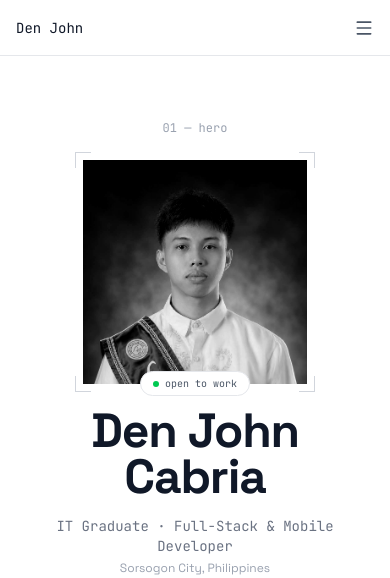
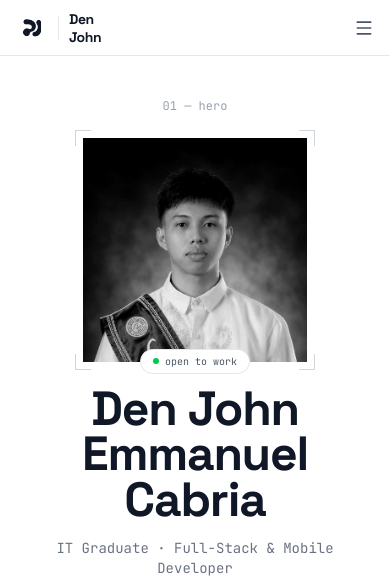
Before and after one commit to mawi1C/denn-portfolio, a React (Vite) app: page / in a window 390 px wide. Shown: the top 578 px of the page. Built offline with nearby package versions, Linux system fonts and the light colour scheme; no server answers; the database is empty.

Commit message:
added and fix some issues

```diff
--- a/index.html
+++ b/index.html
@@ -2,12 +2,15 @@
 <html lang="en">
   <head>
     <meta charset="UTF-8" />
-    <link rel="icon" type="image/svg+xml" href="/favicon.svg" />
+
+    <!-- FIX: Added id attribute to match your JS hook selector -->
+    <link id="dynamic-favicon" rel="icon" type="image/png" href="./src/assets/favicon.png" />
+
     <meta name="viewport" content="width=device-width, initial-scale=1.0" />
     <link rel="preconnect" href="https://fonts.googleapis.com">
     <link rel="preconnect" href="https://fonts.gstatic.com" crossorigin>
     <link href="https://fonts.googleapis.com/css2?family=Space+Grotesk:wght@400;500;700&family=JetBrains+Mono:wght@400;500&display=swap" rel="stylesheet">
-    <title>my-portfolio</title>
+    <title>Den John — Portfolio</title>
   </head>
   <body>
     <div id="root"></div>
--- a/src/App.jsx
+++ b/src/App.jsx
@@ -1,4 +1,5 @@
-import { Routes, Route } from 'react-router-dom'
+import { Routes, Route, useLocation } from 'react-router-dom' // FIX: Imported useLocation
+import { useEffect } from 'react'                           // FIX: Imported useEffect
 import Layout from './components/Layout'
 import Home from './pages/Home'
 import SkillsPage from './pages/SkillsPage'
@@ -12,6 +13,22 @@ import CertificatesPage from './pages/CertificatesPage'
 
 function App() {
   useScrollToHash()
+  const location = useLocation() // Track path changes
+
+  // Dynamic Tab Title Updater
+  useEffect(() => {
+    const routeTitles = {
+      '/': 'Den John — Portfolio',
+      '/skills': 'Den John — Tech Stack',
+      '/projects': 'Den John — Projects',
+      '/experience': 'Den John — Experience',
+      '/chat': 'Den John — Community Chat',
+      '/certificates': 'Den John — Certificates'
+    }
+
+    // Fallback to baseline if path isn't explicitly listed
+    document.title = routeTitles[location.pathname] || 'Den John — Portfolio'
+  }, [location])
 
   return (
     <Layout>
--- a/src/components/Sidebar.jsx
+++ b/src/components/Sidebar.jsx
@@ -7,8 +7,12 @@ import { useScrollProgress } from '../hooks/useScrollProgress'
 import { useMobileMenu } from '../hooks/useMobileMenu'
 import ViewerBadge from './ViewerBadge'
 
+// 1. IMPORT YOUR LOGO GRAPHIC VARIATIONS HERE
+import logoDark from '../assets/favicon.png'
+import logoWhite from '../assets/favicon-white.png'
+
 export default function Sidebar() {
-  const { mode, setMode } = useTheme()
+  const { mode, setMode, resolvedTheme } = useTheme() // Added resolvedTheme here
   const location = useLocation()
   const isHome = location.pathname === '/'
   const scrollProgress = useScrollProgress()
@@ -53,7 +57,32 @@ export default function Sidebar() {
     window.dispatchEvent(new KeyboardEvent('keydown', { key: 'g', ctrlKey: true }))
   }
 
-  // FIXED: Changed from uppercase Component to lowercase helper function
+  // DYNAMIC RESPONSIVE LOGO RENDERER (Fixed vertical spacing gap)
+  const renderLogo = (isMobile = false) => (
+    <Link
+      to="/#hero"
+      className={`flex items-center gap-2.5 text-gray-900 dark:text-white hover:opacity-80 transition-opacity select-none ${isMobile ? '' : 'mb-8'}`}
+    >
+      {/* Dynamic graphic emblem */}
+      <img
+        src={resolvedTheme === 'dark' ? logoWhite : logoDark}
+        alt="DJ Monogram"
+        className={isMobile ? "w-8 h-8 object-contain" : "w-10 h-10 object-contain"}
+      />
+
+      {/* Vertical divider line */}
+      <div className={`w-[1px] bg-gray-200 dark:bg-white/10 ${isMobile ? 'h-6' : 'h-8'}`} />
+
+      {/* Dual line layout text branding */}
+      {/* FIX: Dropped leading from 1.05 to 0.85 to collapse font padding boxes */}
+      <div className="flex flex-col justify-center font-sans font-bold tracking-tight text-left leading-[0.85]">
+        <span className={isMobile ? "text-sm" : "text-base"}>Den</span>
+        {/* FIX: Applied a small negative margin to perfectly pull John upward */}
+        <span className={isMobile ? "text-sm -mt-0.5" : "text-base -mt-2"}>John</span>
+      </div>
+    </Link>
+  )
+
   const renderNavList = () => (
     <nav className="flex flex-col gap-1 flex-1">
       {navItems.map((item) => {
@@ -65,13 +94,9 @@ export default function Sidebar() {
             onClick={() => setIsOpen(false)}
             className={({ isActive }) => {
               const active = item.hash ? isHashActive : isActive
-
-              // Applied the iOS fluid curve: cubic-bezier(0.25, 1, 0.5, 1) with a 500ms duration
               const base = 'group relative flex items-center gap-3 pr-3 py-1.5 rounded-lg text-xs font-mono transition-all duration-500 ease-[cubic-bezier(0.25,1,0.5,1)] '
-
               const activeClasses = 'text-gray-900 dark:text-white bg-gray-100 dark:bg-white/5 pl-4'
               const inactiveClasses = 'text-gray-400 dark:text-gray-500 hover:text-gray-700 dark:hover:text-gray-300 hover:translate-x-0.5 pl-0'
-
               return base + (active ? activeClasses : inactiveClasses)
             }}
           >
@@ -80,7 +105,6 @@ export default function Sidebar() {
               const barClasses = active ? 'opacity-100 scale-100' : 'opacity-0 scale-75'
               return (
                 <>
-                  {/* Matched the indicator bar to use the exact same iOS curve and duration */}
                   <span className={`absolute left-0 top-1/2 -translate-y-1/2 w-0.5 h-4 rounded-full bg-gray-900 dark:bg-white transition-all duration-500 ease-[cubic-bezier(0.25,1,0.5,1)] ${barClasses}`} />
                   <item.icon size={14} className="flex-shrink-0" />
                   <span className="flex-1">{item.label}</span>
@@ -94,7 +118,6 @@ export default function Sidebar() {
     </nav>
   )
 
-  // FIXED: Changed from uppercase Component to lowercase helper function
   const renderFooterContent = () => (
     <div className="space-y-4">
       <div className="pb-4 border-b border-gray-200 dark:border-white/10">
@@ -158,9 +181,8 @@ export default function Sidebar() {
     <>
       {/* Mobile top bar */}
       <div className="md:hidden fixed top-0 left-0 right-0 h-14 bg-white dark:bg-gray-950 border-b border-gray-200 dark:border-white/10 flex items-center justify-between px-4 z-40">
-        <Link to="/#hero" className="font-mono text-sm text-gray-900 dark:text-white">
-          Den John
-        </Link>
+        {/* FIX: Replaced custom text element with the modular responsive logo component */}
+        {renderLogo(true)}
         <button
           onClick={() => setIsOpen(true)}
           aria-label="Open menu"
@@ -190,11 +212,9 @@ export default function Sidebar() {
           </button>
         </div>
 
-        {/* FIXED: Called as a function instead of a component */}
         {renderNavList()}
 
         <div className="flex flex-col gap-1 mt-2">
-          {/* Added pl-4 here too for matching icon alignment */}
           <button
             onClick={() => { triggerAMA(); setIsOpen(false) }}
             className="flex items-center gap-3 pl-4 pr-3 py-2 rounded-lg text-xs font-mono text-gray-400 dark:text-gray-500 hover:text-gray-700 dark:hover:text-gray-300 hover:translate-x-0.5 transition-all duration-200"
@@ -216,7 +236,6 @@ export default function Sidebar() {
           <p className="text-xs font-mono text-gray-500 dark:text-gray-400">building this portfolio</p>
         </div>
 
-        {/* FIXED: Called as a function instead of a component */}
         {renderFooterContent()}
       </div>
 
@@ -225,12 +244,10 @@ export default function Sidebar() {
         className="hidden md:flex fixed top-0 left-0 h-screen w-64 border-r border-gray-200 dark:border-white/10 bg-white dark:bg-gray-950 flex-col p-6 transition-colors"
         style={{ animation: 'fadeInUp 0.4s ease-out' }}
       >
-        <Link to="/#hero" className="font-mono text-sm text-gray-900 dark:text-white mb-8 hover:opacity-70 transition">
-          Den John
-        </Link>
+        {/* FIX: Replaced desktop layout branding header with standard logo component */}
+        {renderLogo(false)}
 
         <div className="flex gap-3">
-          {/* FIXED: Called as a function instead of a component */}
           {renderNavList()}
           <div className="relative w-1 bg-gray-100 dark:bg-white/5 rounded-full flex-shrink-0">
             <div
@@ -252,7 +269,6 @@ export default function Sidebar() {
         </div>
 
         <div className="mt-auto">
-          {/* FIXED: Called as a function instead of a component */}
           {renderFooterContent()}
         </div>
       </aside>
--- a/src/hooks/useTheme.js
+++ b/src/hooks/useTheme.js
@@ -1,4 +1,7 @@
 import { useEffect, useState } from 'react'
+// 1. Import both favicon assets directly (Adjust relative paths if necessary)
+import faviconDark from '../assets/favicon.png'
+import faviconWhite from '../assets/favicon-white.png'
 
 function getSystemTheme() {
   return window.matchMedia && window.matchMedia('(prefers-color-scheme: dark)').matches
@@ -7,9 +10,7 @@ function getSystemTheme() {
 }
 
 export function useTheme() {
-  // mode = what the user picked: 'light' | 'dark' | 'system'
   const [mode, setMode] = useState(() => localStorage.getItem('theme_mode') || 'system')
-  // resolvedTheme = the actual applied theme: 'light' | 'dark'
   const [resolvedTheme, setResolvedTheme] = useState(() =>
     mode === 'system' ? getSystemTheme() : mode
   )
@@ -25,6 +26,12 @@ export function useTheme() {
       root.classList.remove('dark')
     }
 
+    // 2. FIX: Dynamically swap the asset path on theme change
+    const faviconElement = document.getElementById('dynamic-favicon')
+    if (faviconElement) {
+      faviconElement.href = applied === 'dark' ? faviconWhite : faviconDark
+    }
+
     localStorage.setItem('theme_mode', mode)
   }, [mode])
 
@@ -37,6 +44,12 @@ export function useTheme() {
       const applied = e.matches ? 'dark' : 'light'
       setResolvedTheme(applied)
       document.documentElement.classList.toggle('dark', applied === 'dark')
+
+      // 3. FIX: Keep system setting updates in sync
+      const faviconElement = document.getElementById('dynamic-favicon')
+      if (faviconElement) {
+        faviconElement.href = applied === 'dark' ? faviconWhite : faviconDark
+      }
     }
 
     mediaQuery.addEventListener('change', handleChange)
--- a/src/pages/Home.jsx
+++ b/src/pages/Home.jsx
@@ -40,7 +40,7 @@ export default function Home() {
 
                     <div className="pb-2">
                         <h1 className="text-5xl sm:text-6xl font-bold text-gray-900 dark:text-white leading-[0.95] tracking-tight mb-4">
-                            Den John
+                            Den John Emmanuel
                             <br />
                             Cabria
                         </h1>
```
Also changed, not shown: src/assets/favicon-white.png (added), src/assets/favicon.png (added).
